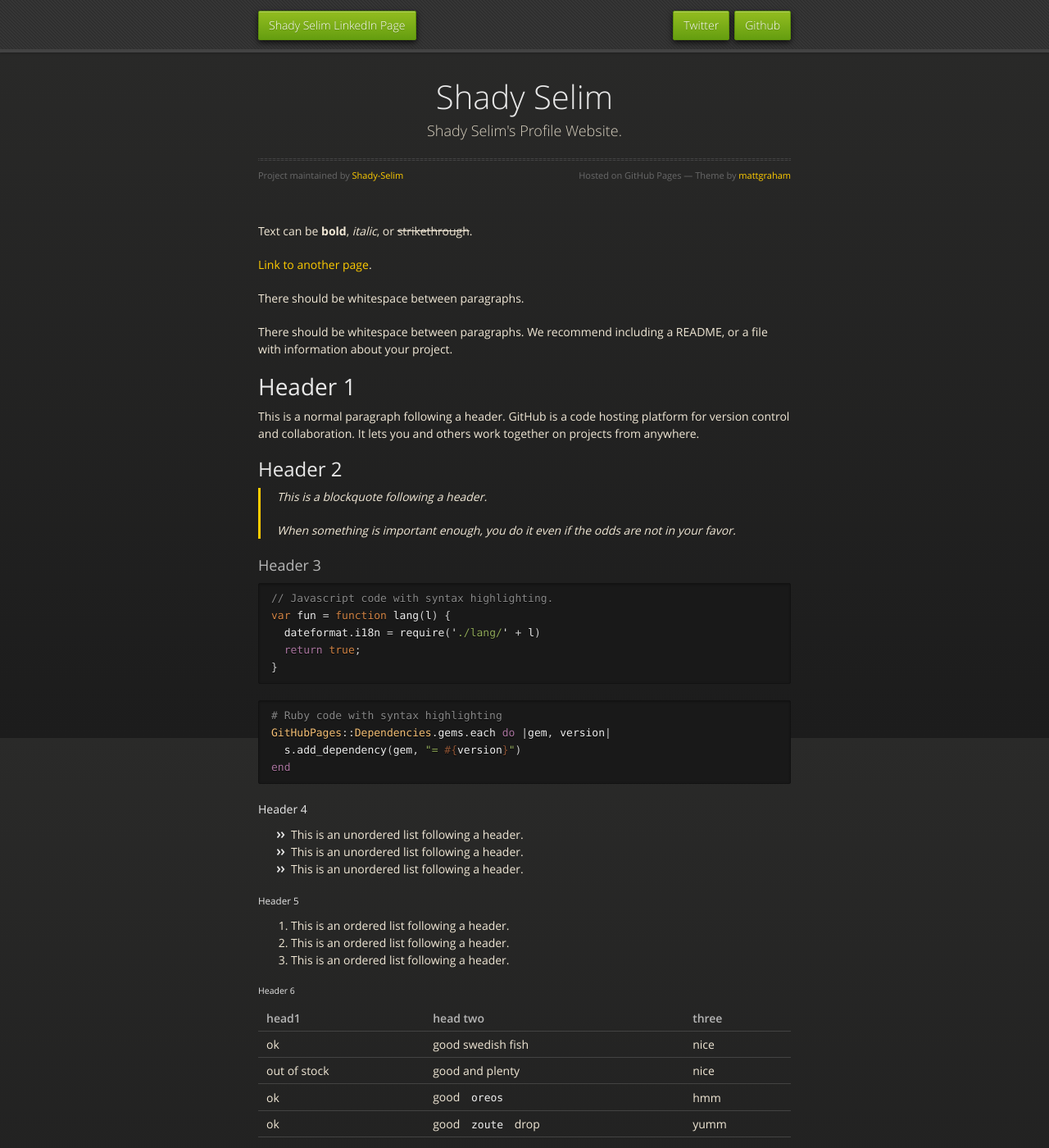
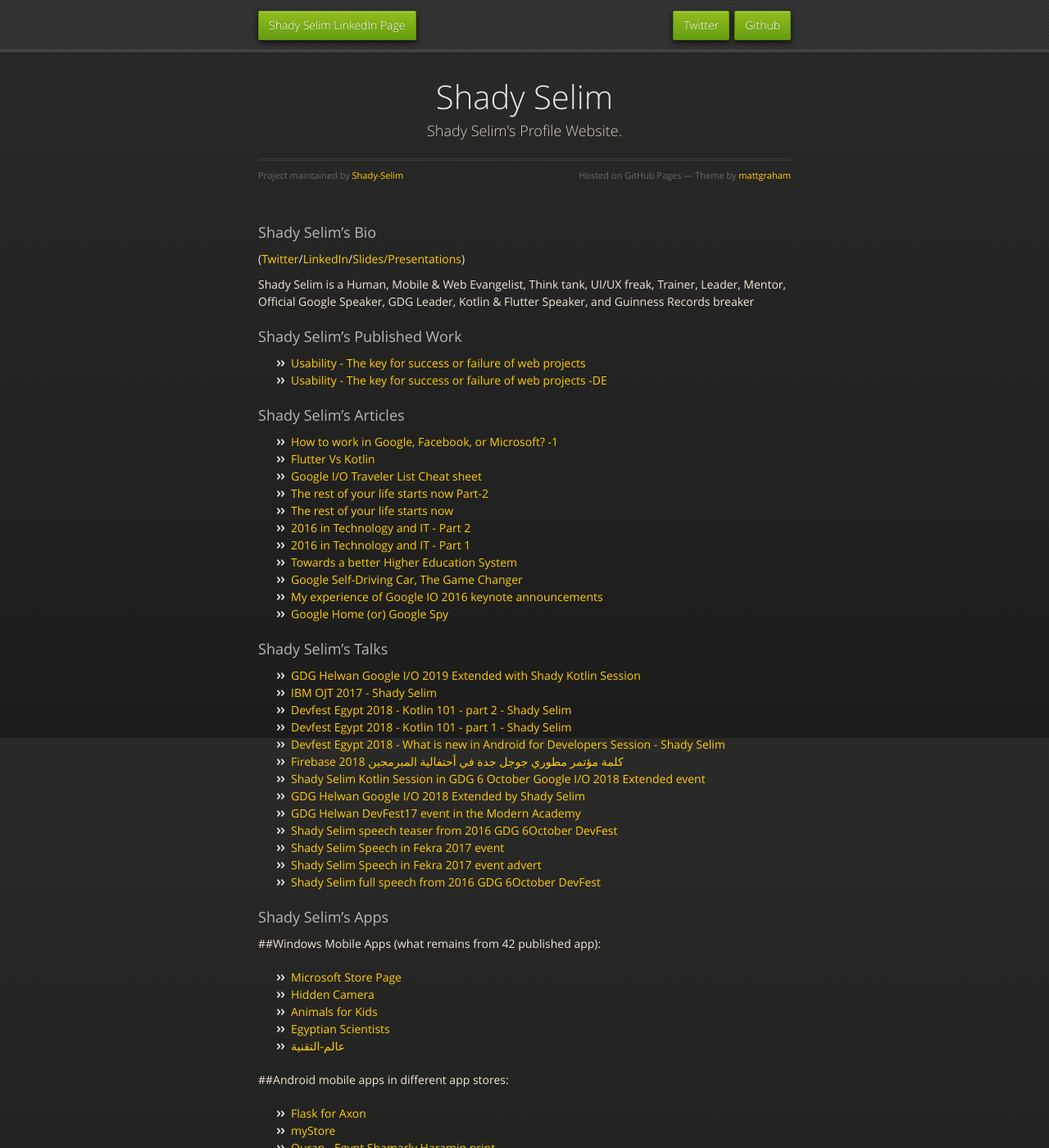
Before and after one commit to Shady-Selim/shady-selim.github.io, a Jekyll site: the page built from index.md, in a window 1280 px wide and 1400 px high. Shown: the whole window at 82% size. Built offline with Jekyll 4.4.1, drawn with Linux system fonts in a browser that asks for light colours; our own code applies the rules of GitHub Pages for plain Markdown files; some of the changed text lies outside the part shown.

Commit message:
Update index.md

````diff
--- a/index.md
+++ b/index.md
@@ -2,122 +2,94 @@
 layout: default
 ---
 
-Text can be **bold**, _italic_, or ~~strikethrough~~.
+### Shady Selim's Bio
+#### ([Twitter](https://twitter.com/dr_Shady_Selim)/[LinkedIn](https://www.linkedin.com/in/shadyselim)/[Slides/Presentations](https://www.slideshare.net/bagaa))
 
-[Link to another page](./another-page.html).
+Shady Selim is a Human, Mobile & Web Evangelist, Think tank, UI/UX freak, Trainer, Leader, Mentor, Official Google Speaker, GDG Leader, Kotlin & Flutter Speaker, and Guinness Records breaker
 
-There should be whitespace between paragraphs.
+### Shady Selim's Published Work
 
-There should be whitespace between paragraphs. We recommend including a README, or a file with information about your project.
+* [Usability - The key for success or failure of web projects](https://www.grin.com/document/196416)
+* [Usability - The key for success or failure of web projects -DE](https://www.hausarbeiten.de/document/196416)
 
-# Header 1
+### Shady Selim's Articles
 
-This is a normal paragraph following a header. GitHub is a code hosting platform for version control and collaboration. It lets you and others work together on projects from anywhere.
+* [How to work in Google, Facebook, or Microsoft? -1](https://www.linkedin.com/pulse/how-work-google-facebook-microsoft-1-shady-yehia-selim-msc-mba/)
+* [Flutter Vs Kotlin](https://www.linkedin.com/pulse/flutter-vs-kotlin-shady-yehia-selim-msc-mba/)
+* [Google I/O Traveler List Cheat sheet](https://www.linkedin.com/pulse/google-io-traveler-list-cheat-sheet-shady-yehia-selim-msc-mba/)
+* [The rest of your life starts now Part-2](https://www.linkedin.com/pulse/rest-your-life-starts-now-part-2-shady-yehia-selim-msc-mba/)
+* [The rest of your life starts now](https://www.linkedin.com/pulse/rest-your-life-starts-now-shady-yehia-selim-msc-mba/)
+* [2016 in Technology and IT - Part 2](https://www.linkedin.com/pulse/2016-technology-part-2-shady-selim/)
+* [2016 in Technology and IT - Part 1](https://www.linkedin.com/pulse/2016-technology-shady-selim/)
+* [Towards a better Higher Education System](https://www.linkedin.com/pulse/towards-better-higher-education-system-shady-selim/)
+* [Google Self-Driving Car, The Game Changer](https://www.linkedin.com/pulse/google-self-driving-car-game-changer-shady-selim/)
+* [My experience of Google IO 2016 keynote announcements](https://www.linkedin.com/pulse/my-experience-google-io-2016-keynote-announcements-shady-selim/)
+* [Google Home (or) Google Spy](https://www.linkedin.com/pulse/google-home-spy-shady-selim/)
 
-## Header 2
+### Shady Selim's Talks
 
-> This is a blockquote following a header.
->
-> When something is important enough, you do it even if the odds are not in your favor.
-
-### Header 3
-
-```js
-// Javascript code with syntax highlighting.
-var fun = function lang(l) {
-  dateformat.i18n = require('./lang/' + l)
-  return true;
-}
-```
-
-```ruby
-# Ruby code with syntax highlighting
-GitHubPages::Dependencies.gems.each do |gem, version|
-  s.add_dependency(gem, "= #{version}")
-end
-```
-
-#### Header 4
-
-*   This is an unordered list following a header.
-*   This is an unordered list following a header.
-*   This is an unordered list following a header.
-
-##### Header 5
-
-1.  This is an ordered list following a header.
-2.  This is an ordered list following a header.
-3.  This is an ordered list following a header.
-
-###### Header 6
-
-| head1        | head two          | three |
-|:-------------|:------------------|:------|
-| ok           | good swedish fish | nice  |
-| out of stock | good and plenty   | nice  |
-| ok           | good `oreos`      | hmm   |
-| ok           | good `zoute` drop | yumm  |
-
-### There's a horizontal rule below this.
-
-* * *
-
-### Here is an unordered list:
-
-*   Item foo
-*   Item bar
-*   Item baz
-*   Item zip
-
-### And an ordered list:
-
-1.  Item one
-1.  Item two
-1.  Item three
-1.  Item four
-
-### And a nested list:
-
-- level 1 item
-  - level 2 item
-  - level 2 item
-    - level 3 item
-    - level 3 item
-- level 1 item
-  - level 2 item
-  - level 2 item
-  - level 2 item
-- level 1 item
-  - level 2 item
-  - level 2 item
-- level 1 item
-
-### Small image
-
-![Octocat](https://github.githubassets.com/images/icons/emoji/octocat.png)
-
-### Large image
-
-![Branching](https://guides.github.com/activities/hello-world/branching.png)
+* [GDG Helwan Google I/O 2019 Extended with Shady Kotlin Session](https://youtu.be/aYGcO6qhCCA)
+* [IBM OJT 2017 - Shady Selim](https://youtu.be/flXYs8OnotM)
+* [Devfest Egypt 2018 - Kotlin 101 - part 2 - Shady Selim](https://youtu.be/JUJd_vFjpE8)
+* [Devfest Egypt 2018 - Kotlin 101 - part 1 - Shady Selim](https://youtu.be/CFYtaM88F5Q)
+* [Devfest Egypt 2018 - What is new in Android for Developers Session - Shady Selim](https://youtu.be/AL9X-sNFXbk)
+* [Firebase كلمة مؤتمر مطوري جوجل جدة في أحتفالية المبرمجين 2018](https://youtu.be/SSBKUN6wDsQ)
+* [Shady Selim Kotlin Session in GDG 6 October Google I/O 2018 Extended event](https://youtu.be/xTad2slKd30)
+* [GDG Helwan Google I/O 2018 Extended by Shady Selim](https://youtu.be/uIGPbp8GQVo)
+* [GDG Helwan DevFest17 event in the Modern Academy](https://youtu.be/3Zsu8CuOHMU)
+* [Shady Selim speech teaser from 2016 GDG 6October DevFest](https://youtu.be/kUEhnZdm2D8)
+* [Shady Selim Speech in Fekra 2017 event](https://youtu.be/7boRJ3tlMNQ)
+* [Shady Selim Speech in Fekra 2017 event advert](https://youtu.be/6-8DcZHFRuc)
+* [Shady Selim full speech from 2016 GDG 6October DevFest](https://youtu.be/XdcGt-hf4bs)
 
 
-### Definition lists can be used with HTML syntax.
+### Shady Selim's Apps
+##Windows Mobile Apps (what remains from 42 published app):
+* [Microsoft Store Page](https://www.microsoft.com/en-us/store/search/apps?q=shady%20selim)
+* [Hidden Camera](https://www.microsoft.com/en-us/store/p/hidden-camera/9nblggh0fshd)
+* [Animals for Kids](https://www.microsoft.com/en-us/p/animals-for-kids/9nblggh0fs91)
+* [Egyptian Scientists](https://www.microsoft.com/en-us/store/p/egyptian-scientists/9nblgggzkw4j)
+* [عالم-التقنية](https://www.microsoft.com/en-eg/p/عالم-التقنية/9nblggh0975z)
 
-<dl>
-<dt>Name</dt>
-<dd>Godzilla</dd>
-<dt>Born</dt>
-<dd>1952</dd>
-<dt>Birthplace</dt>
-<dd>Japan</dd>
-<dt>Color</dt>
-<dd>Green</dd>
-</dl>
+##Android mobile apps in different app stores:
+* [Flask for Axon](https://play.google.com/store/apps/details?id=com.medable.axon.flask)
+* [myStore](https://play.google.com/store/apps/details?id=com.stcc.mystore)
+* [Quran - Egypt Shamarly Haramin print](https://play.google.com/store/apps/details?id=com.Shady_Selim.Quran)
+* [Material Quran](https://play.google.com/store/apps/details?id=com.Shady_Selim.Quran_Material)
+* [CIC Students](https://play.google.com/store/apps/details?id=com.zcic.cairocic)
+* [CIC CMS](https://play.google.com/store/apps/details?id=com.cic.cms)
+* [O2Share](https://play.google.com/store/apps/details?id=com.o2share.app)
+* [Wasly Client](https://play.google.com/store/apps/details?id=com.wasly.waslleclientapp)
+* [Wasly Driver](https://play.google.com/store/apps/details?id=com.wasly.drivers)
+* [Sheel](https://play.google.com/store/apps/details?id=sheelclient.wasltec.com.sheelclient)
+* [WASL AMANA](https://play.google.com/store/apps/details?id=com.wasltec.waslamana)
+* [Ratb.li - رتب لي](https://play.google.com/store/apps/details?id=com.itsmart.partyuser)
+* [Parent: Child Care App](https://play.google.com/store/apps/details?id=eu.parent.android.app)
+* [MyStore](https://play.google.com/store/apps/details?id=com.stcc.mystore)
+* [Business Insider](http://www.myappwiz.com/home/appdetail?platform=android&appID=com.Shady.businessinsider)
+* [Engadget](http://www.myappwiz.com/home/appdetail?platform=android&appID=com.Shady.engadget)
+* [Mashable](http://www.myappwiz.com/home/appdetail?platform=android&appID=com.Shady.mashable)
+* [Lifehacker](http://android-apk.org/apk/com.Shady.lifehacker/1.0/ethanol-man/)
+* [Lifehacker](http://www.myappwiz.com/home/appdetail?platform=android&appID=com.Shady.lifehacker)
+* [The Guardian](http://www.myappwiz.com/home/appdetail?platform=android&appID=com.Shady.theguardian)
+* [TechCrunch](http://www.myappwiz.com/home/appdetail?platform=android&appID=com.Shady.techcrunch)
+* [Unity](http://www.appszoom.com/android-app/unity-kxbrj.html)
 
-```
-Long, single-line code blocks should not wrap. They should horizontally scroll if they are too long. This line should be long enough to demonstrate this.
-```
+##iOS mobile apps:
+* [Ratb.li](https://apps.apple.com/us/app/ratb-li/id1308032045)
+* [MyStore](https://apps.apple.com/us/app/mystore/id1468736442)
 
-```
-The final element.
-```
+
+*Plus many was on Nokia store and now on Opera store, and many more others that have been removed by owners or store*
+
+### Shady Selim's Certificates
+
+* [Udacity Mobile Web Specialist Nanaodegree](https://confirm.udacity.com/4GGRWQTP)
+* [Udacity Android Developer Nanaodegree](https://confirm.udacity.com/N3ME9V9R)
+* [Flutter Certificate](https://www.credential.net/fd6232d8-2438-4490-acd6-7ae63f638f52?key=71420fefe5b73768bb40a73ee9b59198f32435ad4e9f2201d26ac43c76490cab)
+* [Google Cloud Training](https://google.qwiklabs.com/public_profiles/9d92cc88-5c0e-408e-bd03-a3bfad220b69)
+* [All Microsoft Certificates](https://mcp.microsoft.com/Anonymous//Transcript/Validate) *Transcript ID:* 696599 *Access Code:* shadyMCT
+* Android Certified Developer/Trainer - OESF (2014)
+* Senior Digital Marketing Consultant - WSI (2012)
+* Macromedia Certified Professional - Flash MX Designer (2004)
+* Master CIW Designer (2003)
````
